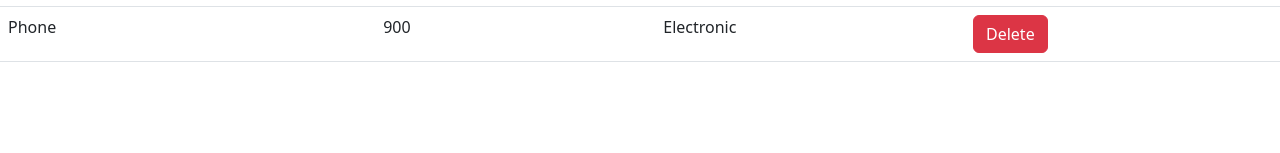
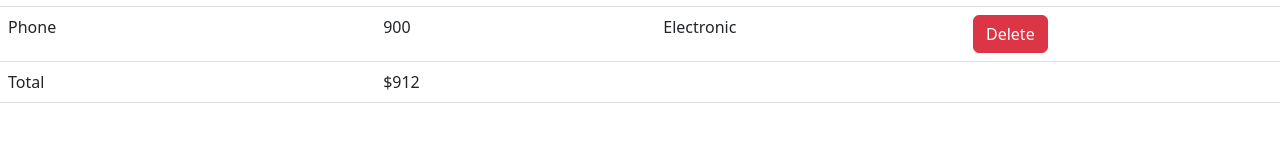
Before and after one commit to Davazano/ExpenseTracker, a React (Vite) app: page / in a window 1280 px wide. Shown: the part 144-297 px from the top of the page. Built offline with nearby package versions, Linux system fonts and the light colour scheme.

Commit message:
Finalised ExpenseList Component

```diff
--- a/src/components/ExpenseList.tsx
+++ b/src/components/ExpenseList.tsx
@@ -1,10 +1,17 @@
-const items = [
-  { description: "Orange", amount: 5, category: "Groceries" },
-  { description: "Apple", amount: 7, category: "Groceries" },
-  { description: "Phone", amount: 900, category: "Electronic" },
-];
+interface Item {
+  id: number;
+  description: string;
+  amount: number;
+  category: string;
+}
 
-const ExpenseList = () => {
+interface Props {
+  items: Item[];
+  onDelete: (id: number) => void;
+}
+
+const ExpenseList = ({ items, onDelete }: Props) => {
+  if (items.length === 0) return null;
   return (
     <div>
       <table className="table">
@@ -17,19 +24,31 @@ const ExpenseList = () => {
           </tr>
         </thead>
         <tbody>
-          {items.map((item, index) => (
-            <tr key={index}>
+          {items.map((item) => (
+            <tr key={item.id}>
               <td>{item.description}</td>
               <td>{item.amount}</td>
               <td>{item.category}</td>
               <td>
-                <button type="button" className="btn btn-danger">
+                <button
+                  onClick={() => onDelete(item.id)}
+                  type="button"
+                  className="btn btn-danger"
+                >
                   Delete
                 </button>
               </td>
             </tr>
           ))}
         </tbody>
+        <tfoot>
+          <tr>
+            <td>Total</td>
+            <td>${items.reduce((acc, item) => item.amount + acc, 0)}</td>
+            <td></td>
+            <td></td>
+          </tr>
+        </tfoot>
       </table>
     </div>
   );
```
